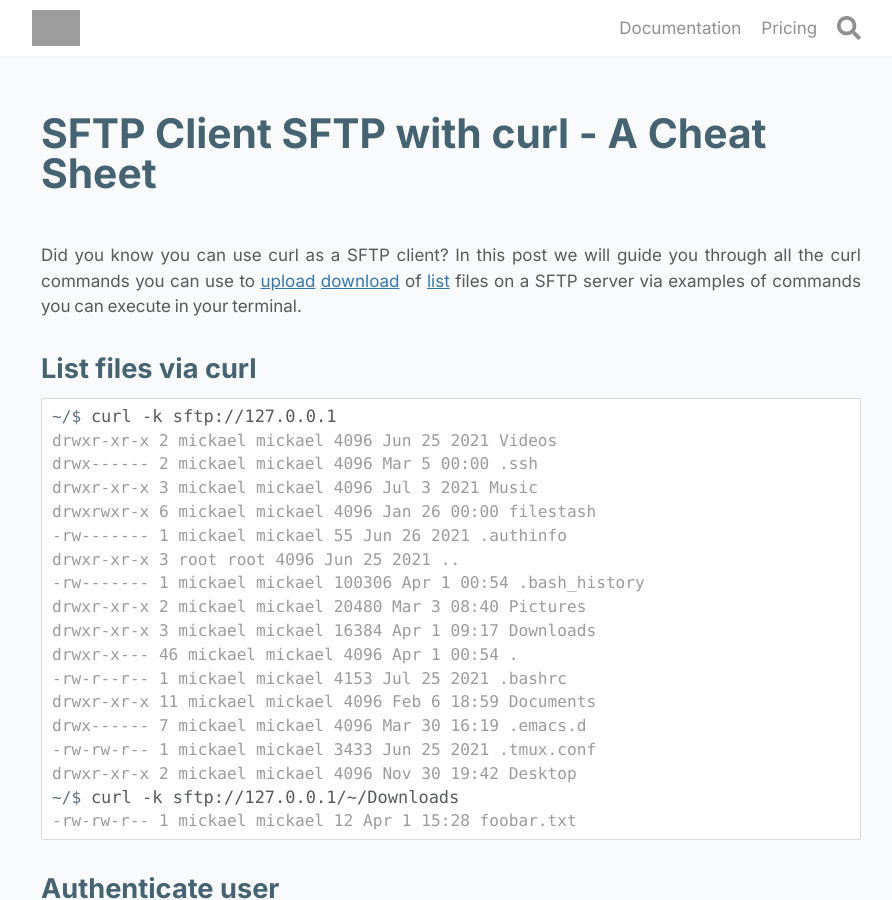
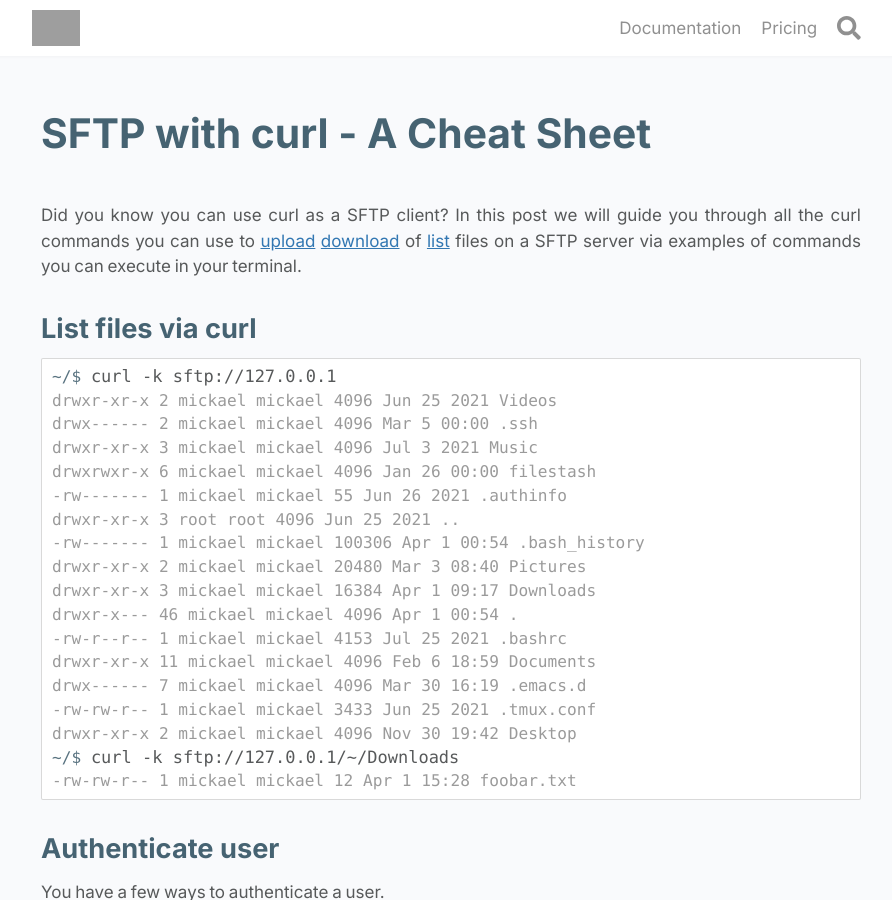
Before and after one commit to mickael-kerjean/filestash-website, a Jekyll site: the page built from _posts/2022-04-01-sftp-curl.md, in a window 1280 px wide and 900 px high. Shown: the whole window, without its empty margins (189-1081 px from the left). Built offline with Jekyll 4.4.1, drawn with Linux system fonts in a browser that asks for light colours; some of the changed lines change nothing that is shown; grey boxes are pictures that could not be loaded.

Commit message:
content (meta): update meta on sftp curl post

```diff
--- a/_posts/2022-04-01-sftp-curl.md
+++ b/_posts/2022-04-01-sftp-curl.md
@@ -1,6 +1,6 @@
 ---
-title: SFTP Client SFTP with curl - A Cheat Sheet
-description: "Since curl supports SFTP, discover all the essential curl commands to manage your SFTP: upload, download, and list files on your server"
+title: SFTP with curl - A Cheat Sheet
+description: curl do support the sftp:// uri scheme. Discover all the essentials curl commands to upload, download, and list files on your SFTP server.
 layout: post
 permalink: /sftp-curl.html
 redirect_from:
```
